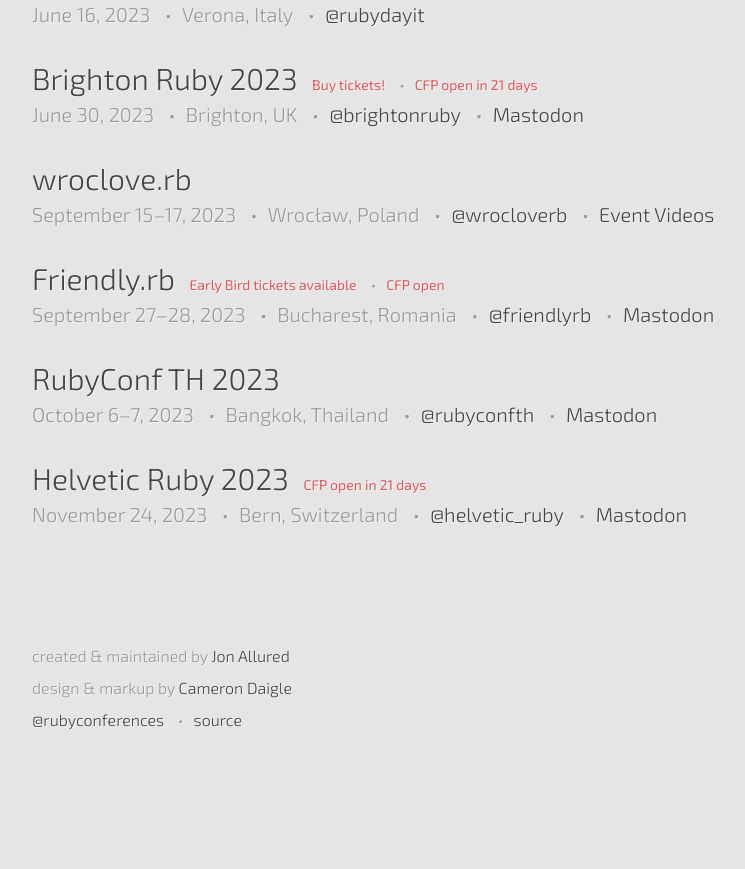
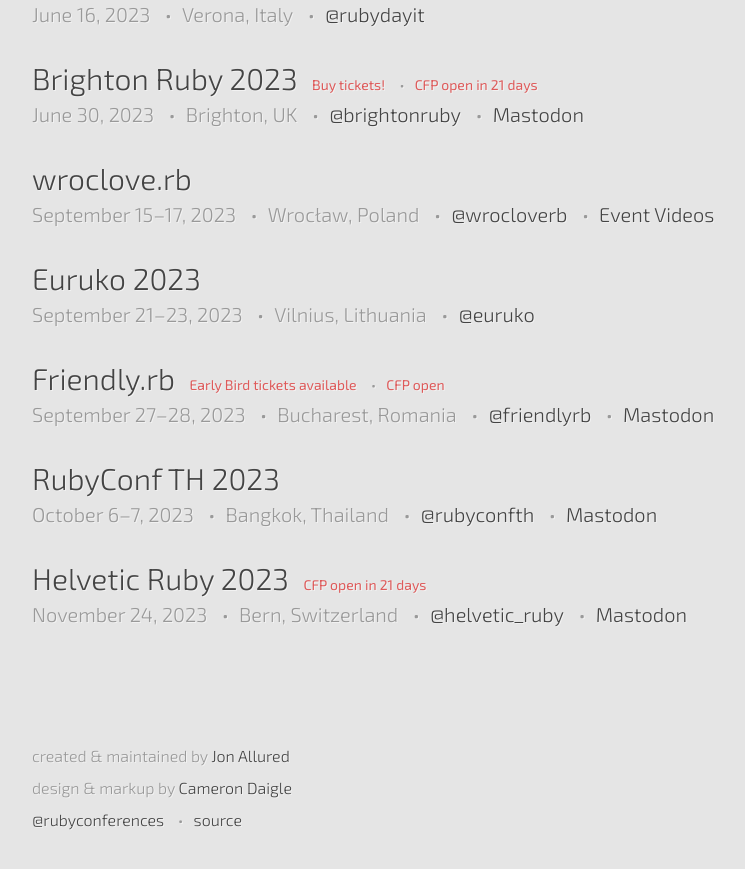
Before and after one commit to ruby-conferences/ruby-conferences.github.io, a Jekyll site: the page built from index.html, in a window 1280 px wide and 900 px high, scrolled down 1102 px. Shown: the top 869 px of the window, without its empty margins (208-953 px from the left). Built offline with Jekyll 4.4.1, drawn with Linux system fonts in a browser that asks for light colours; before the commit the page ends 1918 px from its top, so only the background shows below that.

Commit message:
Add Euruko 2023

```diff
--- a/_data/conferences.yml
+++ b/_data/conferences.yml
@@ -2240,6 +2240,13 @@
   twitter: wrocloverb
   video_link: https://www.youtube.com/user/wrocloverb/videos
 
+- name: Euruko 2023
+  location: Vilnius, Lithuania
+  start_date: 2023-09-21
+  end_date: 2023-09-23
+  url: https://2023.euruko.org
+  twitter: euruko
+
 - name: Friendly.rb
   location: Bucharest, Romania
   start_date: 2023-09-27
```
